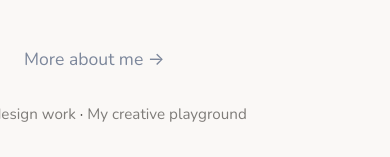
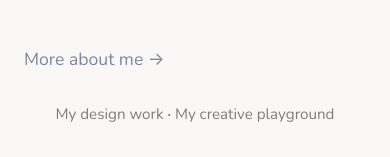
Before and after one commit to flores8/lauralee2025, a Next.js app: page / in a window 390 px wide. Shown: the part 684-841 px from the top of the page. Built offline with nearby package versions, Linux system fonts and the light colour scheme.

Commit message:
fix footer layout on mobile

```diff
--- a/app/globals.css
+++ b/app/globals.css
@@ -99,7 +99,7 @@ main {
 footer {
   position: fixed;
   bottom: 0;
-  left: 52%;
+  left: 50%;
   transform: translateX(-50%) translateY(10px);
   width: 100%;
   max-width: 580px;
@@ -184,5 +184,22 @@ footer a:hover {
 
   footer {
     padding: 2rem 1.5rem;
+    left: 50%;
+    transform: translateX(-50%) translateY(10px);
+    max-width: calc(100% - 3rem);
+    width: calc(100% - 3rem);
+    margin-left: 0;
+    margin-right: 0;
+    padding-left: 1.5rem;
+    padding-right: 1.5rem;
+  }
+
+  footer.visible {
+    transform: translateX(-50%) translateY(0);
+  }
+
+  .footer-links {
+    text-align: center;
+    width: 100%;
   }
 }
```
